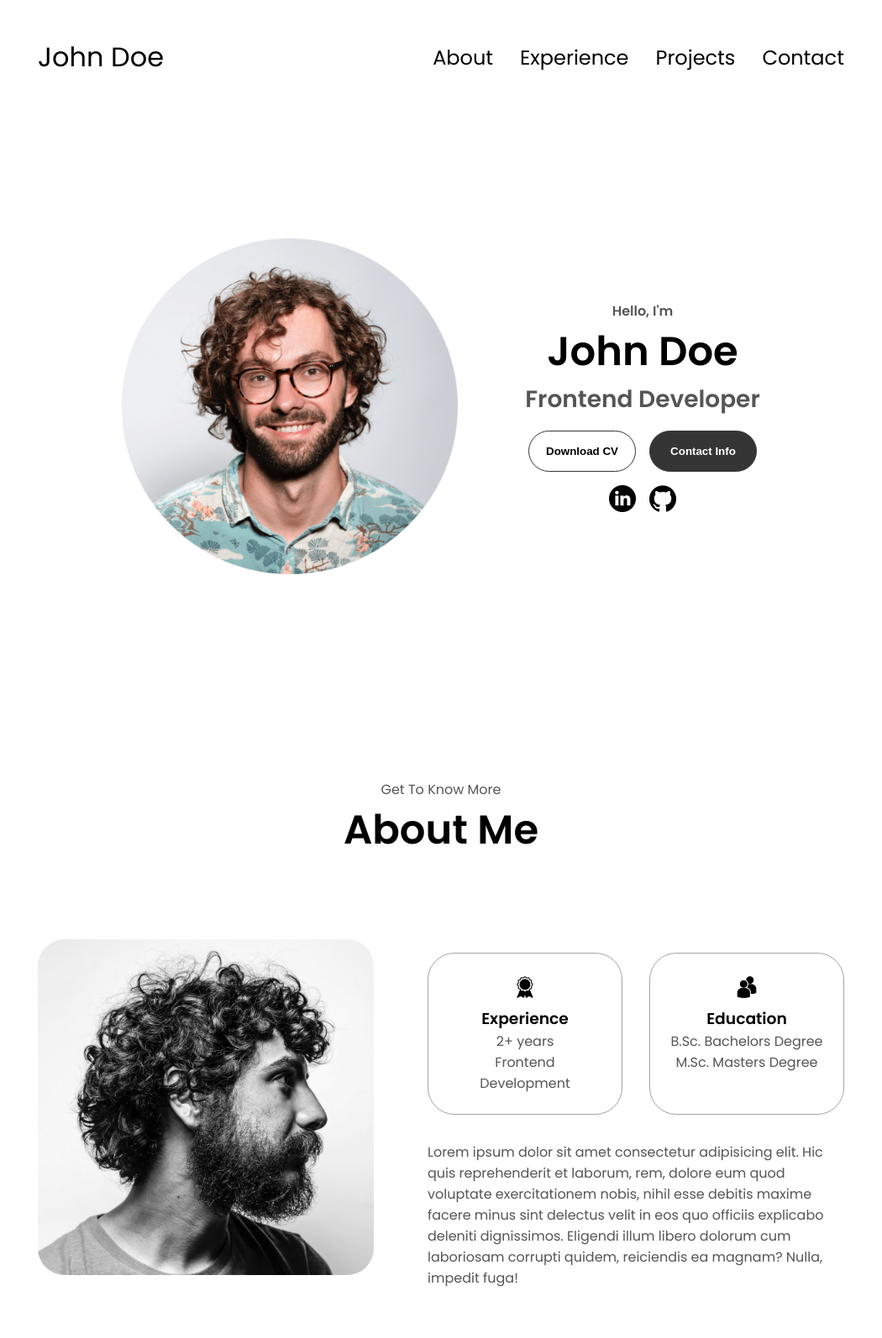
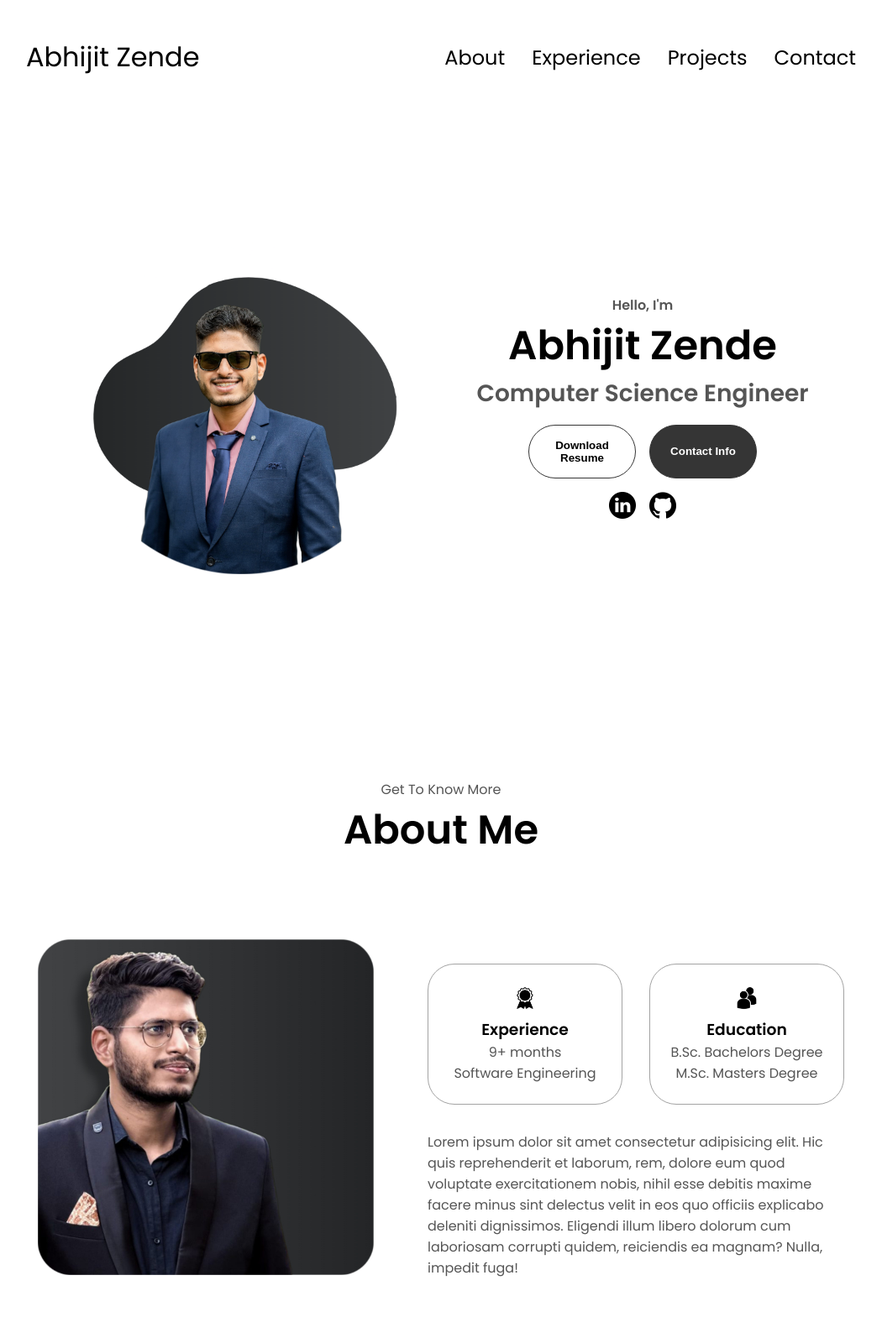
Before and after one commit to Abhiz2411/abhijit-zende-portfolio, a plain HTML site: page index.html in a window 1280 px wide. Shown: the top 1594 px of the page at 84% size, without its empty margins (115-1165 px from the left). Drawn offline with Linux system fonts and the light colour scheme.

Commit message:
Feature update: Refactored Nav, Home and About section

```diff
--- a/index.html
+++ b/index.html
@@ -4,13 +4,13 @@
     <meta charset="UTF-8" />
     <meta http-equiv="X-UA-Compatible" content="IE=edge" />
     <meta name="viewport" content="width=device-width, initial-scale=1.0" />
-    <title>My Portfolio</title>
+    <title>Abhi portfolio</title>
     <link rel="stylesheet" href="style.css" />
     <link rel="stylesheet" href="mediaqueries.css" />
   </head>
   <body>
     <nav id="desktop-nav">
-      <div class="logo">John Doe</div>
+      <div class="logo">Abhijit Zende</div>
       <div>
         <ul class="nav-links">
           <li><a href="#about">About</a></li>
@@ -21,7 +21,7 @@
       </div>
     </nav>
     <nav id="hamburger-nav">
-      <div class="logo">John Doe</div>
+      <div class="logo">Abhijit Zende</div>
       <div class="hamburger-menu">
         <div class="hamburger-icon" onclick="toggleMenu()">
           <span></span>
@@ -38,18 +38,18 @@
     </nav>
     <section id="profile">
       <div class="section__pic-container">
-        <img src="./assets/profile-pic.png" alt="John Doe profile picture" />
+        <img src="./assets/profile-pic_black.png" alt="Abhijit Zende profile picture" />
       </div>
       <div class="section__text">
         <p class="section__text__p1">Hello, I'm</p>
-        <h1 class="title">John Doe</h1>
-        <p class="section__text__p2">Frontend Developer</p>
+        <h1 class="title">Abhijit Zende</h1>
+        <p class="section__text__p2">Computer Science Engineer</p>
         <div class="btn-container">
           <button
             class="btn btn-color-2"
-            onclick="window.open('./assets/resume-example.pdf')"
+            onclick="window.open('https://drive.google.com/file/d/1sTs_bxvh66eNmwVdpSdhpoRsQFkS93A1/view?usp=sharing', '_blank')"
           >
-            Download CV
+            Download Resume
           </button>
           <button class="btn btn-color-1" onclick="location.href='./#contact'">
             Contact Info
@@ -60,13 +60,13 @@
             src="./assets/linkedin.png"
             alt="My LinkedIn profile"
             class="icon"
-            onclick="location.href='https://linkedin.com/'"
+            onclick="window.open('https://www.linkedin.com/in/zende-abhijit/', '_blank')"
           />
           <img
             src="./assets/github.png"
             alt="My Github profile"
             class="icon"
-            onclick="location.href='https://github.com/'"
+            onclick="window.open('https://github.com/Abhiz2411', '_blank')"
           />
         </div>
       </div>
@@ -77,7 +77,7 @@
       <div class="section-container">
         <div class="section__pic-container">
           <img
-            src="./assets/about-pic.png"
+            src="./assets/profile-pic_colour_right_big.jpg"
             alt="Profile picture"
             class="about-pic"
           />
@@ -91,7 +91,7 @@
                 class="icon"
               />
               <h3>Experience</h3>
-              <p>2+ years <br />Frontend Development</p>
+              <p>9+ months <br />Software Engineering</p>
             </div>
             <div class="details-container">
               <img
```
Also changed, not shown: assets/profile-pic_black.png (added), assets/profile-pic_bw_right.jpg (added), assets/profile-pic_colour_right_big.jpg (added).
